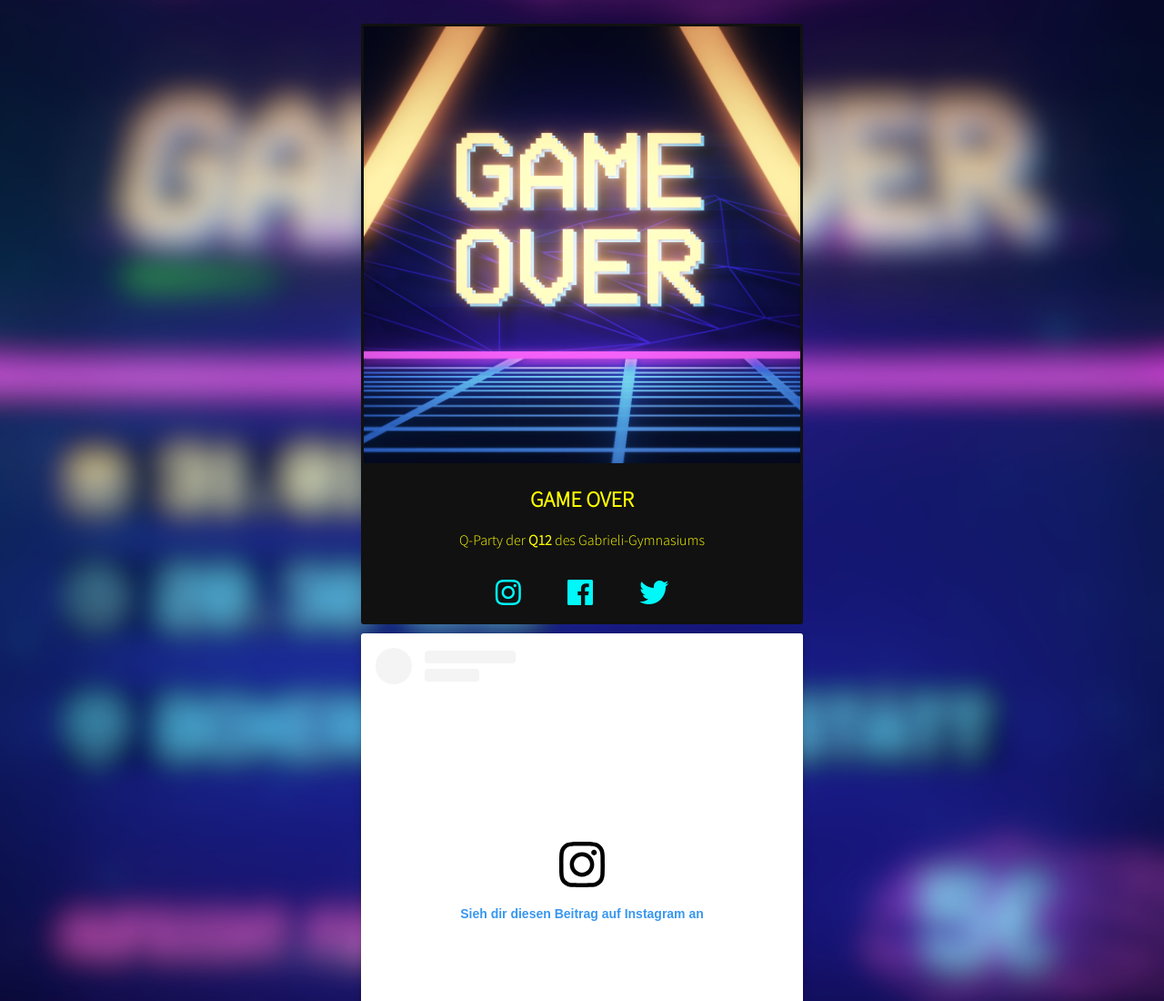
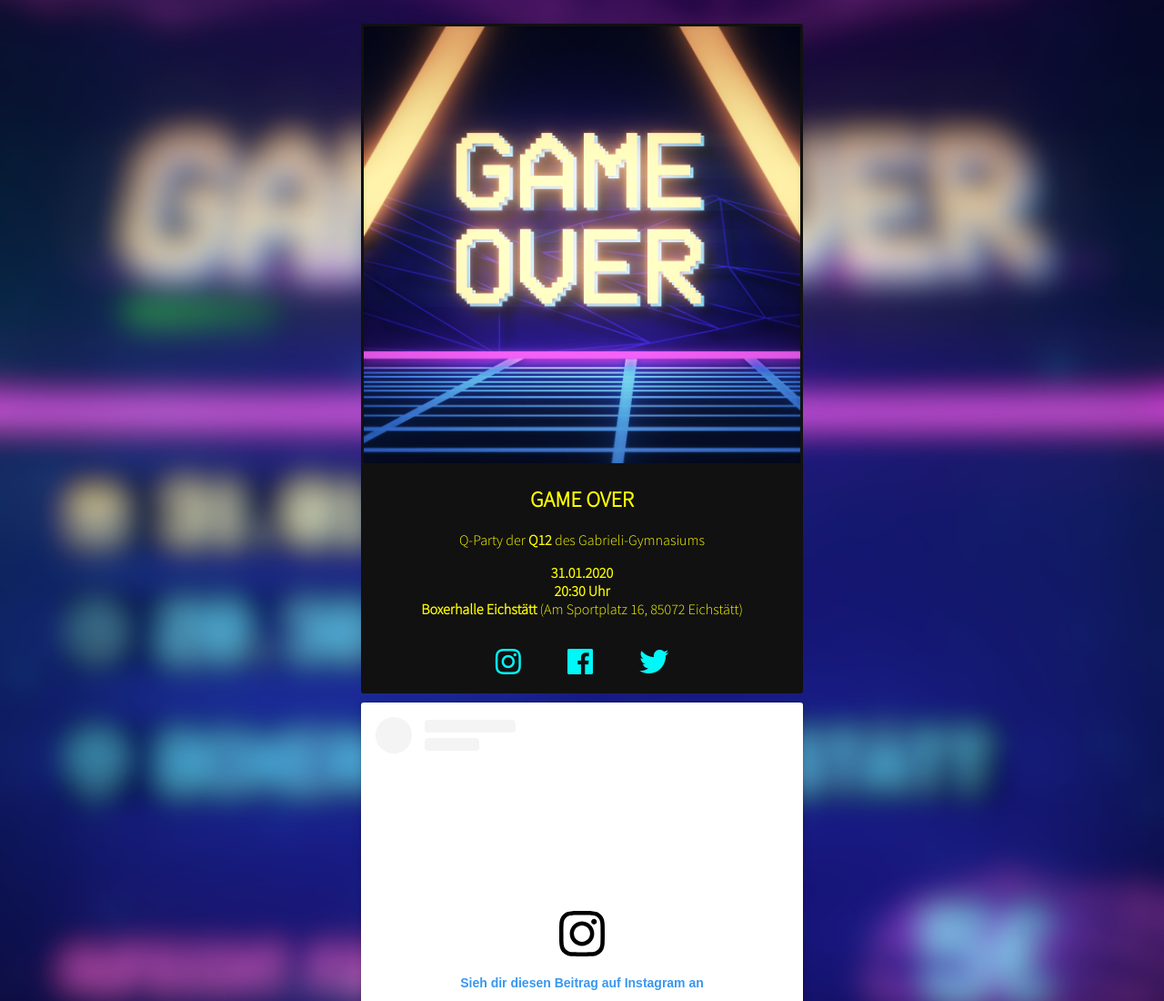
Before and after one commit to PSandro/q-party, a plain HTML site: page public/index.html in a window 1280 px wide. Shown: the top 1100 px of the page at 91% size. Drawn offline with Linux system fonts and the light colour scheme; a script that the page names is missing.

Commit message:
add event information

```diff
--- a/public/css/style.css
+++ b/public/css/style.css
@@ -20,6 +20,7 @@ body {
   overflow: hidden;
   width: inherit;
 }
+
 
 #card {
   margin: auto;
--- a/public/index.html
+++ b/public/index.html
@@ -15,6 +15,7 @@
       <img id="avatar" src="./img/logo.jpg">
         <h1>GAME OVER</h1>
       <p>Q-Party der <b>Q12</b> des Gabrieli-Gymnasiums</p>
+      <p><b>31.01.2020</b><br><b>20:30 Uhr</b><br><b>Boxerhalle Eichstätt</b> (Am Sportplatz 16, 85072 Eichstätt)</p>
       <div class="table">
         <ul id="icons">
           <li><a href="https://www.instagram.com/gameover.boxerhalle/"><i class="fab fa-instagram fa-2x"></i></a></li>
```
